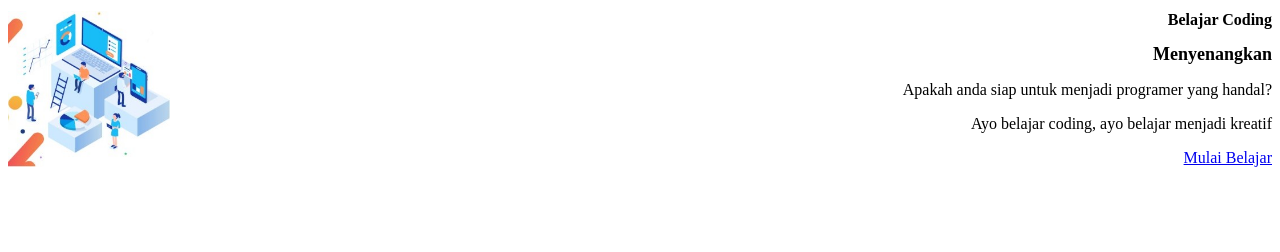
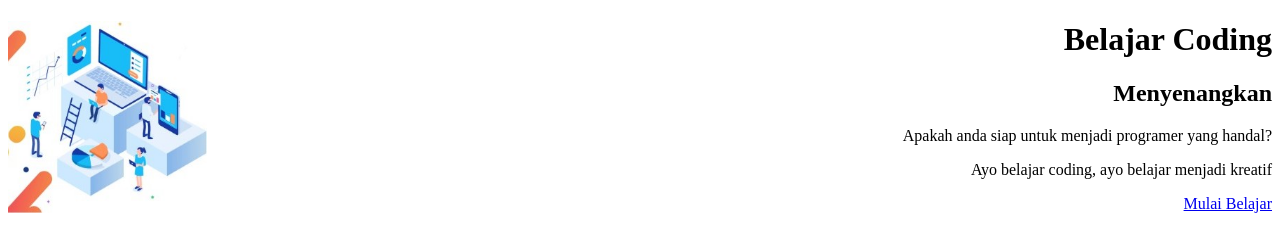
Before and after one commit to budibeni/DTS_Progate_C11, a plain HTML site: page index.html in a window 1280 px wide. Drawn offline with Linux system fonts and the light colour scheme.

Commit message:
edit coding

```diff
--- a/stylesheet.css
+++ b/stylesheet.css
@@ -8,9 +8,3 @@
   background-repeat: no-repeat;
   background-position: left top;
 }
-.top-wrapper h1 {
-  font-size: medium;
-}
-.top-wrapper h2 {
-  font-size: large;
-}
```
